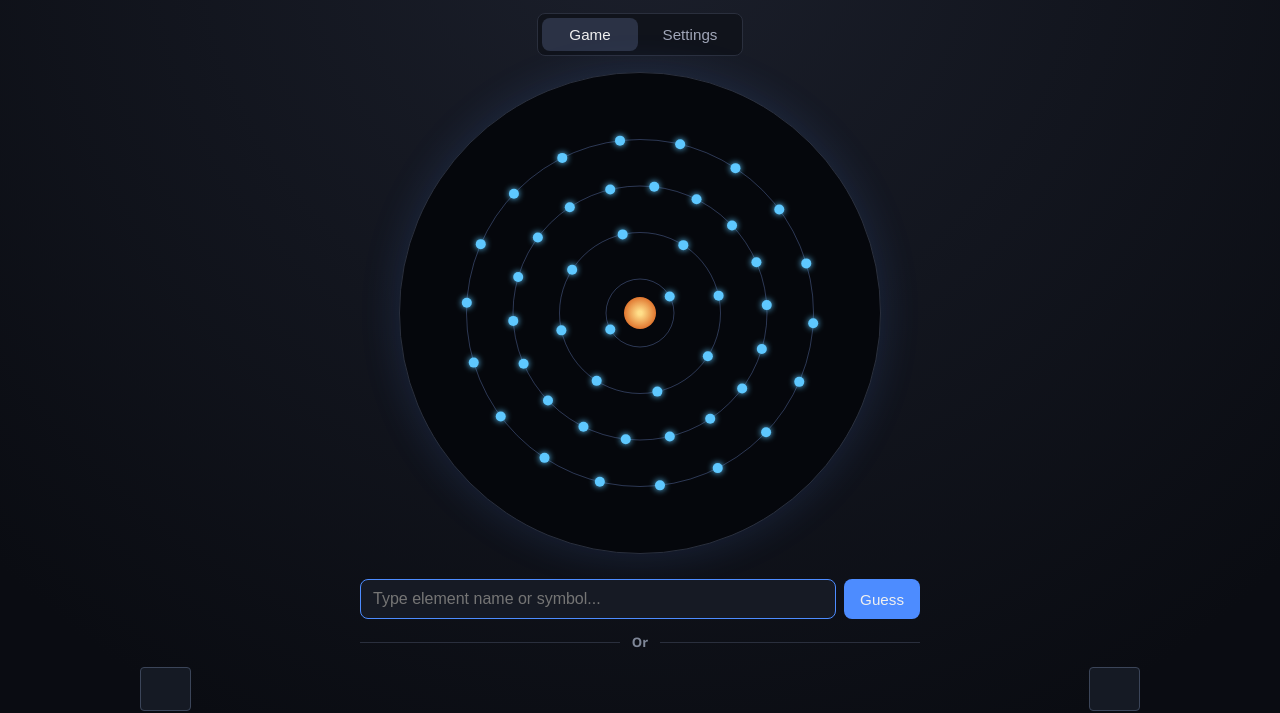
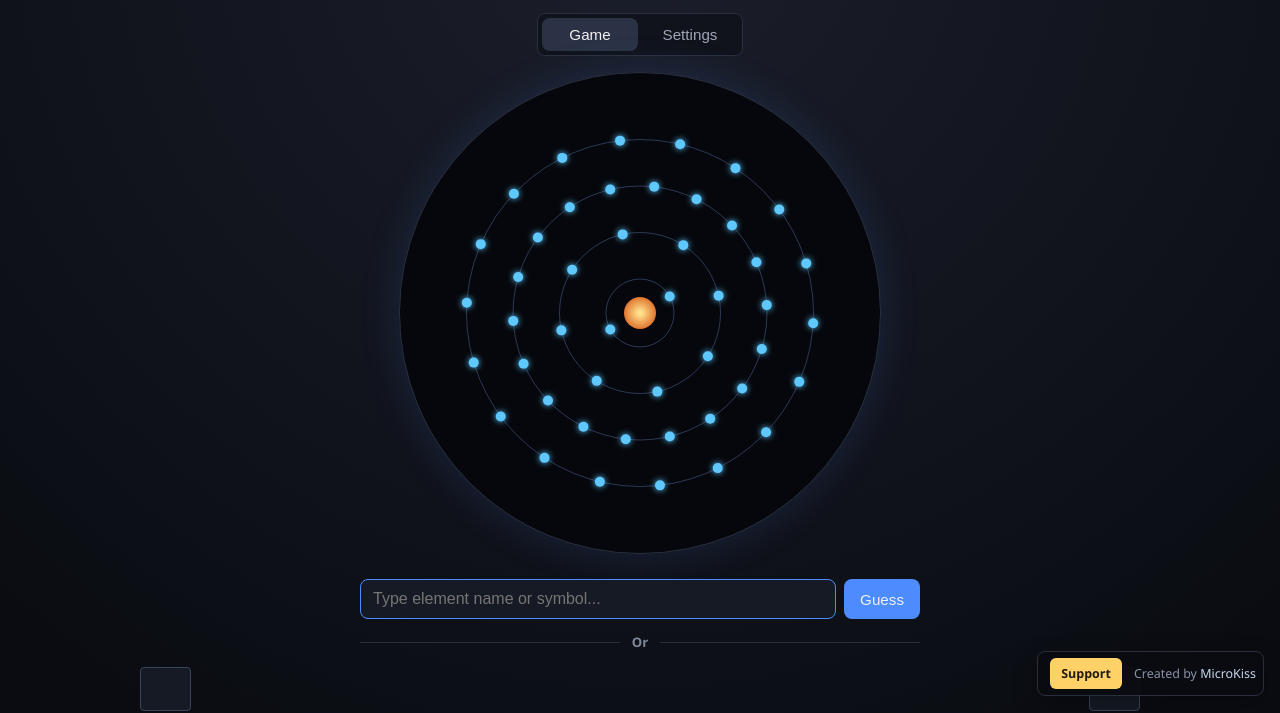
Before and after one commit to MicroKiss/Elements, a plain HTML site: page docs/index.html in a window 1280 px wide. Shown: the part 90-803 px from the top of the page. Drawn offline with Linux system fonts and the light colour scheme.

Commit message:
add fixed footer with support link and styling adjustments

```diff
--- a/docs/index.html
+++ b/docs/index.html
@@ -58,6 +58,13 @@
     </section>
   </div>
 
+  <footer class="site-footer">
+    <a class="support-link" href="https://buymeacoffee.com/microkiss" target="_blank"
+      rel="noopener noreferrer">Support</a>
+    <span>Created by <a href="https://github.com/MicroKiss" target="_blank"
+        rel="noopener noreferrer">MicroKiss</a></span>
+  </footer>
+
   <script src="script.js"></script>
 </body>
 
--- a/docs/style.css
+++ b/docs/style.css
@@ -17,9 +17,50 @@ body {
   display: flex;
   flex-direction: column;
   align-items: center;
-  padding: 24px;
+  padding: 24px 24px 82px;
   width: 100%;
   max-width: 1120px;
+}
+
+.site-footer {
+  position: fixed;
+  right: 16px;
+  bottom: 14px;
+  z-index: 10;
+  display: flex;
+  align-items: center;
+  gap: 12px;
+  padding: 6px 7px 6px 12px;
+  border: 1px solid #2a2f3d;
+  border-radius: 8px;
+  background: rgba(10, 12, 18, 0.94);
+  color: #8992a5;
+  font-size: 0.78rem;
+  box-shadow: 0 8px 24px rgba(0, 0, 0, 0.28);
+}
+
+.site-footer a {
+  color: #c9d7ee;
+  text-decoration: none;
+}
+
+.site-footer a:hover {
+  color: #ffffff;
+  text-decoration: underline;
+}
+
+.site-footer .support-link {
+  padding: 7px 11px;
+  border-radius: 6px;
+  background: #ffd166;
+  color: #211c10;
+  font-weight: 700;
+}
+
+.site-footer .support-link:hover {
+  background: #ffe099;
+  color: #211c10;
+  text-decoration: none;
 }
 
 h1 {
@@ -356,7 +397,14 @@ button:hover {
 
 @media (max-width: 600px) {
   .app {
-    padding: 14px 12px 24px;
+    padding: 14px 12px 76px;
+  }
+
+  .site-footer {
+    right: 8px;
+    bottom: 8px;
+    left: 8px;
+    justify-content: space-between;
   }
 
   .settings-heading {
```
